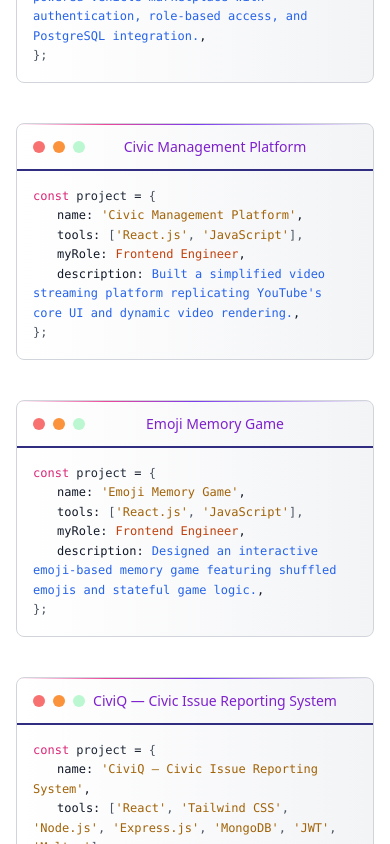
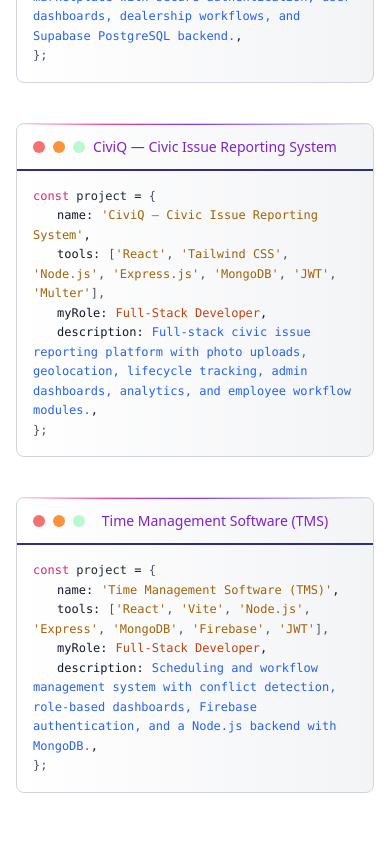
Before and after one commit to javeed141/Portfolio, a React (Vite) app: page / in a window 390 px wide. Shown: the part 3700-4544 px from the top of the page. Built offline with nearby package versions, Linux system fonts and the light colour scheme.

Commit message:
added files

```diff
--- a/public/personal-data.js
+++ b/public/personal-data.js
@@ -8,7 +8,7 @@
   resume: "/Shaik_Javeed_Resume.pdf",
   leetcode: "https://leetcode.com/u/Javeed_Shaik/",
   email: "javeedshaik7346@gmail.com",
-  profile:"Gemini_Generated_Image_l6osnsl6osnsl6os.png",
+  profile:"Javeed_Image.png",
   description:"I’m a MERN Stack Developer who focuses on building fast, scalable, and user-friendly web applications. I work with MongoDB, Express, React, and Node.js to create full-stack solutions that are clean, efficient, and maintainable. I enjoy turning complex problems into simple, functional experiences and continuously improving my skills to deliver high-quality digital products."
 
 };
--- a/src/components/Education/Education.jsx
+++ b/src/components/Education/Education.jsx
@@ -26,7 +26,7 @@
   {
     id: 3,
     degree: "Schooling (SSC)",
-    period: "2008 – 2021",
+    period: "2009 – 2021",
     school: "Viswa Bharathi English Medium High School",
     logo: "https://cdn-icons-png.flaticon.com/512/1048/1048949.png",
     cgpa: "10.0",
--- a/src/components/pages/projects-data.js
+++ b/src/components/pages/projects-data.js
@@ -4,54 +4,44 @@
     tools: ["Next.js", "Supabase", "Node.js", "TailwindCSS", "ShadcnUI"],
     role: "Full-Stack Engineer",
     description:
-      "Developed a full-stack AI-powered vehicle marketplace with authentication, role-based access, and PostgreSQL integration.",
+      "AI-powered vehicle marketplace with secure authentication, user dashboards, dealership workflows, and Supabase PostgreSQL backend.",
     github: "https://github.com/javeed999/vehiql-ai",
     image: "/project-imgs/vehiql.png"
   },
-  {
-    name: "Civic Management Platform",
-    tools: ["React.js", "JavaScript"],
-    role: "Frontend Engineer",
-    description:
-      "Built a simplified video streaming platform replicating YouTube's core UI and dynamic video rendering.",
-    github: "https://github.com/javeed999/youtube-clone",
-    image: "/project-imgs/youtube.png"
-  },
-  {
-    name: "Emoji Memory Game",
-    tools: ["React.js", "JavaScript"],
-    role: "Frontend Engineer",
-    description:
-      "Designed an interactive emoji-based memory game featuring shuffled emojis and stateful game logic.",
-    github: "https://github.com/javeed999/emoji-memory",
-    image: "/project-imgs/emoji.png"
-  },
-  // {
-  //   name: "Menmory",
-  //   tools: ["React.js", "JavaScript"],
-  //   role: "Frontend Engineer",
-  //   description:
-  //     "Designed an interactive emoji-based memory game featuring shuffled emojis and stateful game logic.",
-  //   github: "https://github.com/javeed999/emoji-memory",
-  //   image: "/project-imgs/emoji.png"
-  // },
+
+
   {
     name: "CiviQ — Civic Issue Reporting System",
-    tools: ["React", "Tailwind CSS", "Node.js", "Express.js", "MongoDB", "JWT", "Multer"],
+    tools: [
+      "React",
+      "Tailwind CSS",
+      "Node.js",
+      "Express.js",
+      "MongoDB",
+      "JWT",
+      "Multer"
+    ],
     role: "Full-Stack Developer",
     description:
-      "A full-stack civic management system that lets citizens report issues, track status, and access resolution updates, while admins assign and employees resolve tasks in real time.",
-    github: "https://github.com/yourusername/CiviQ", // update if needed
+      "Full-stack civic issue reporting platform with photo uploads, geolocation, lifecycle tracking, admin dashboards, analytics, and employee workflow modules.",
+    github: "https://github.com/yourusername/CiviQ",
     image: "/project-imgs/civiq.png"
   },
   {
-  name: "Time Management Software (TMS)",
-  tools: ["React", "Vite", "Node.js", "Express", "MongoDB", "Firebase", "JWT"],
-  role: "Full-Stack Developer",
-  description:
-    "Developed a full-stack time management system featuring scheduling, role-based dashboards, executive–secretary workflows, and server-side notification services.",
-  github: "https://github.com/yourusername/Time-Management-Software", // update with your repo link
-  image: "/project-imgs/tms.png" // update to your image path
-}
-
+    name: "Time Management Software (TMS)",
+    tools: [
+      "React",
+      "Vite",
+      "Node.js",
+      "Express",
+      "MongoDB",
+      "Firebase",
+      "JWT"
+    ],
+    role: "Full-Stack Developer",
+    description:
+      "Scheduling and workflow management system with conflict detection, role-based dashboards, Firebase authentication, and a Node.js backend with MongoDB.",
+    github: "https://github.com/yourusername/Time-Management-Software",
+    image: "/project-imgs/tms.png"
+  }
 ];
```
Also changed, not shown: src/components/pages/Skills.jsx (+3 -204 lines), 1 other file (tests, documents, lock files or other folders).
